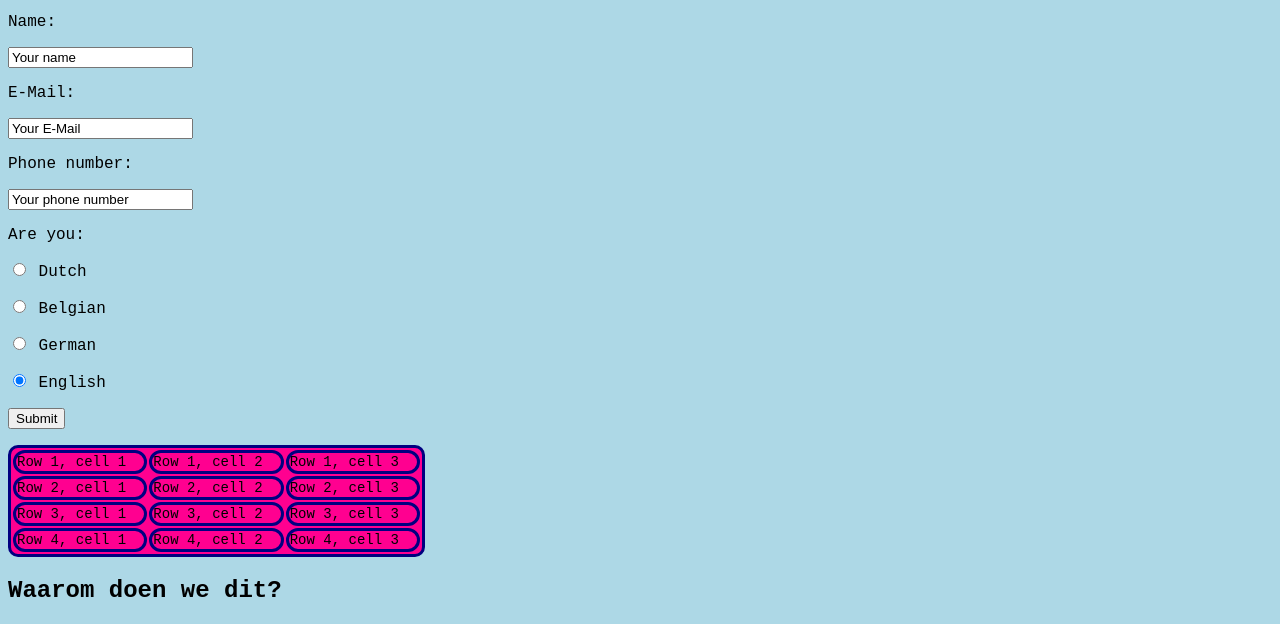
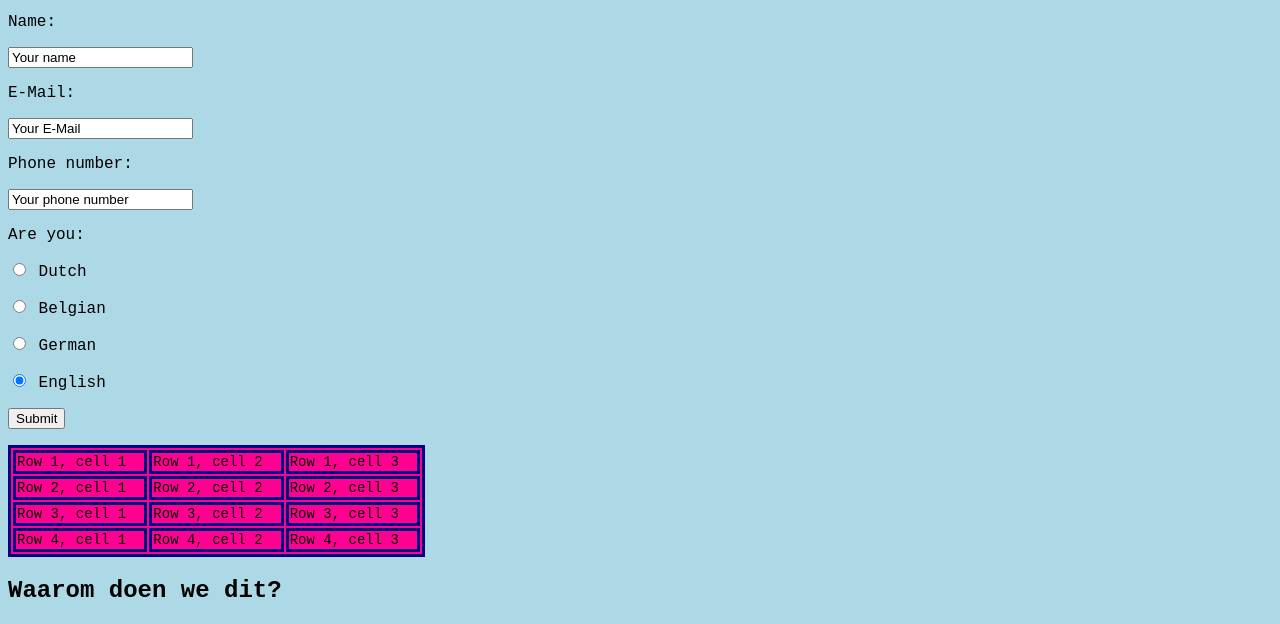
Before and after one commit to GuusDu/periode3, a plain HTML site: page index.html in a window 1280 px wide. Shown: the part 599-1223 px from the top of the page. Drawn offline with Linux system fonts and the light colour scheme.

Commit message:
tabel mooimaken

```diff
--- a/index.css
+++ b/index.css
@@ -75,20 +75,24 @@
 
 table {
   border: 3px solid navy;
-  margin: 1px solid navy;
+  margin: 0px solid navy;
   background-color: #ff0090;
-  border-radius: 10px;
+  padding: 0px;
+  border-radius: 0px;
   font-family: courier new;
 }
 th {
 	border: 3px solid navy;
+  margin: 0px;
 	background-color: #ff0090;
-	border-radius: 15px;
+	border-radius: 0px;
+  border-spacing: 0px;
 	font-size: 14px;
 }
 td {
 	border: 3px solid navy;
+  margin: 0px;
 	background-color: #ff0090;
-	border-radius: 15px;
+	border-radius: 0px;
 	font-size: 14px;
 }
```
